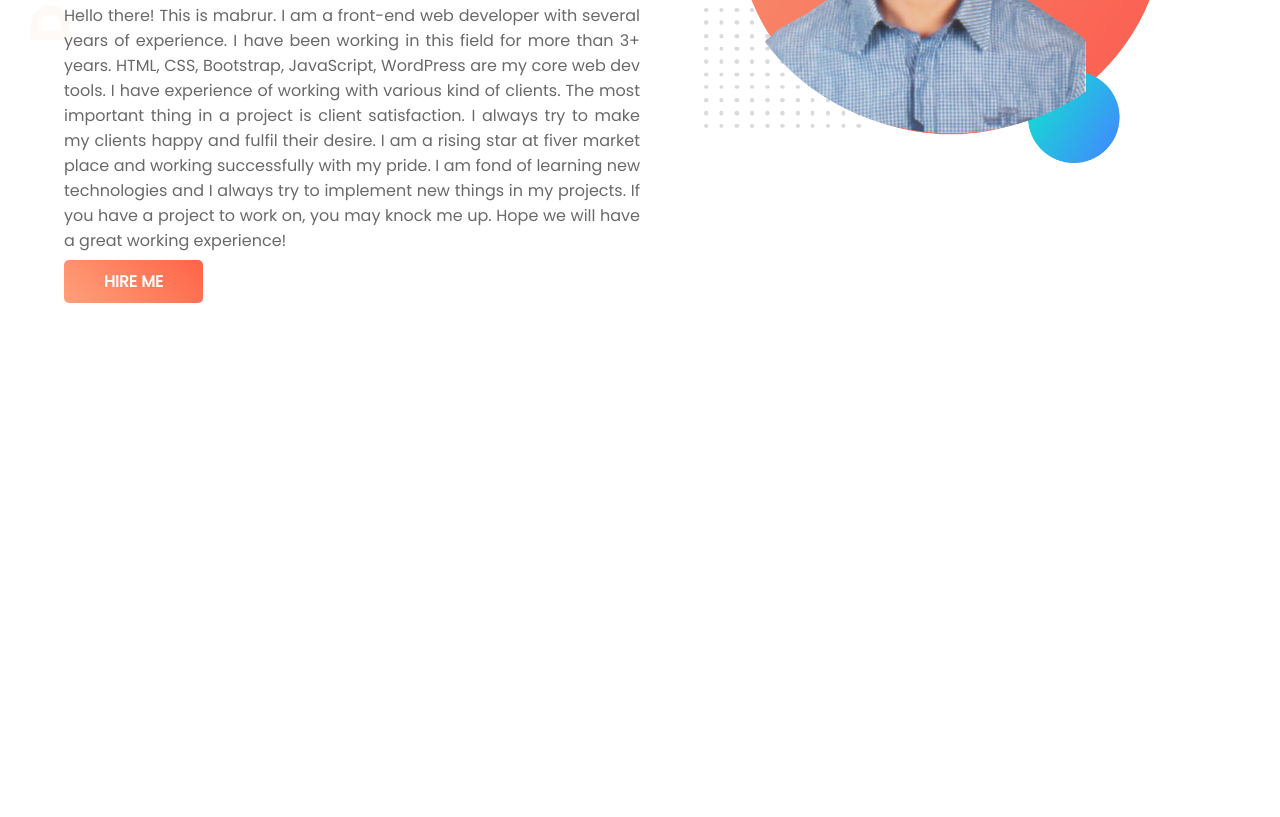
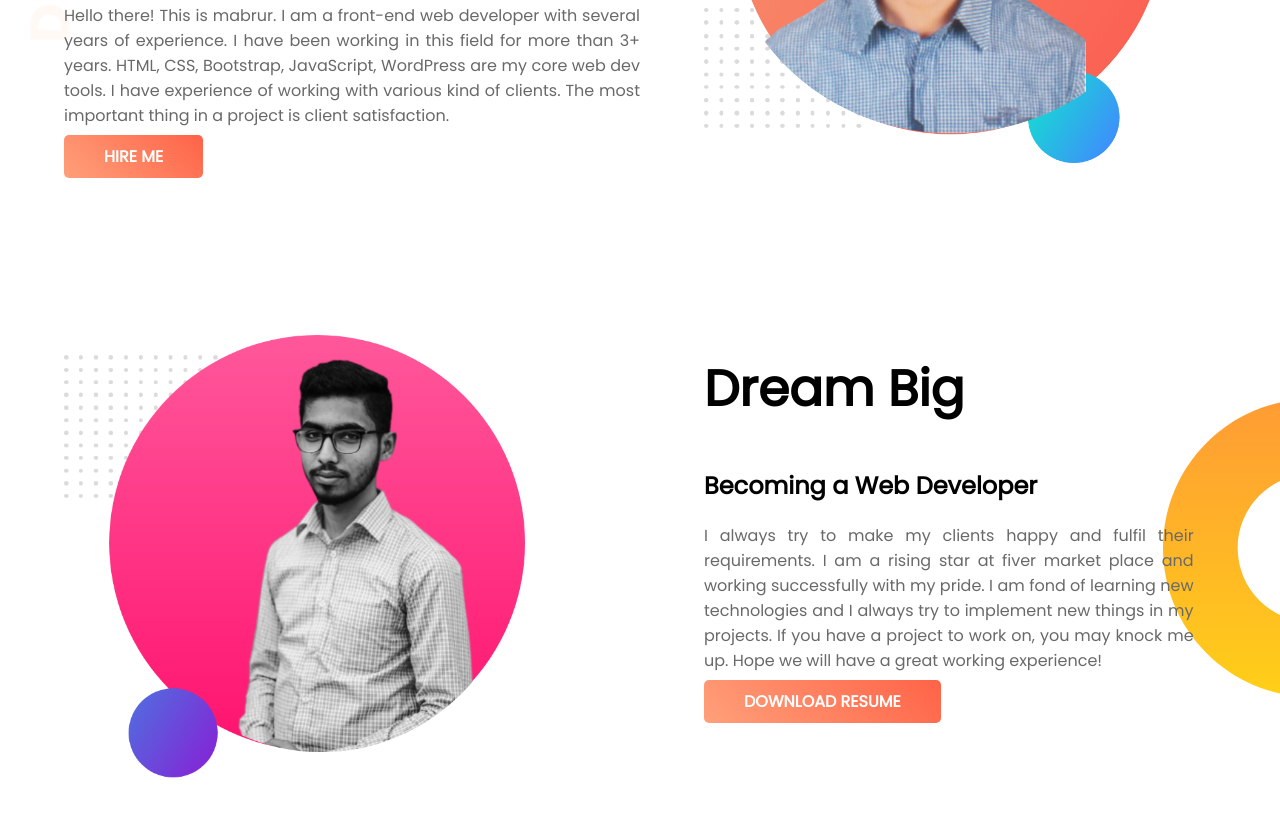
Before and after one commit to mabrur007/developer-portfolio, a plain HTML site: page index.html in a window 1280 px wide. Shown: the part 319-1136 px from the top of the page. Before the commit the page ends 800 px from the top, so only its background shows below. Drawn offline with Linux system fonts and the light colour scheme.

Commit message:
section-2 added

```diff
--- a/index.html
+++ b/index.html
@@ -26,7 +26,26 @@
                 dev
                 tools. I have experience of working with various kind of clients. The most important thing in a project
                 is
-                client satisfaction. I always try to make my clients happy and fulfil their desire. I am a rising star
+                client satisfaction.
+            </p>
+            <a class="link-button" href="#">HIRE ME</a>
+        </div>
+        <div class="half-width">
+            <img src="images/my-bg.png" alt="My first bg-image">
+        </div>
+    </section>
+    <!-- second section -->
+    <section class="section-two">
+        <div class="half-width">
+            <img src="images/my-bg22.png" alt="My second bg-image">
+        </div>
+
+        <div class="half-width">
+            <h1>Dream Big</h1>
+            <h2>Becoming a Web Developer</h2>
+            <p class="padding">
+                I always try to make my clients happy and fulfil their requirements. I am a rising
+                star
                 at
                 fiver
                 market place and working successfully with my pride. I am fond of learning new technologies and I always
@@ -36,10 +55,7 @@
                 have a
                 great working experience!
             </p>
-            <a class="link-button" href="#">HIRE ME</a>
-        </div>
-        <div class="half-width">
-            <img src="images/my-bg.png" alt="My first bg-image">
+            <a class="link-button" href="#">DOWNLOAD RESUME</a>
         </div>
     </section>
 </body>
--- a/style.css
+++ b/style.css
@@ -2,9 +2,18 @@ body{
     font-family: 'Poppins', sans-serif;
     margin: 0;
 }
+section{
+    display: flex;
+    margin-bottom: 140px;
+}
 .section-one{
     background-image: url(images/top-banner.png);
     background-repeat: no-repeat;
+}
+.section-two{
+    background-image: url(images/dream-bg.png);
+    background-repeat: no-repeat;
+    background-position: right;
 }
 h1{
     font-size: 50px;
@@ -20,9 +29,11 @@ h1{
     color: white;
     font-weight: 700;
 }
-section{
-    display: flex;
+
+.padding{
+    padding-right: 15%;
 }
+
 .half-width{
     width: 50%;
     padding-left: 5%;
```
Also changed, not shown: images/my-bg22.png (added).
